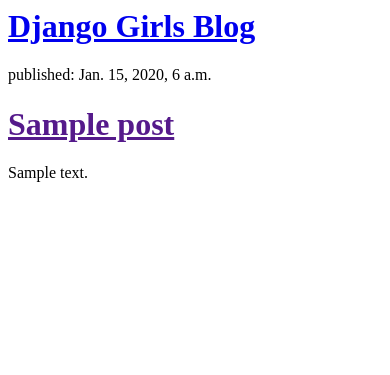
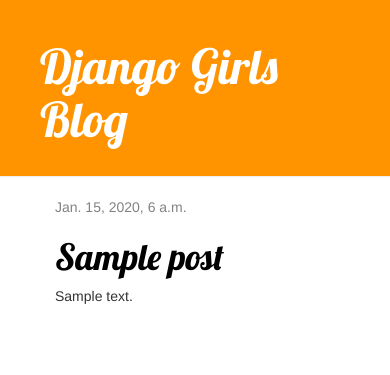
Before and after one commit to greemst/my-first-blog, a Django app: page / in a window 390 px wide. Shown: the top 375 px of the page. Run offline with Django 3.2, Linux system fonts and the light colour scheme; tables that the repository leaves empty hold one stand-in row (values such as "Sample post"); some libraries are stand-ins or nearby versions.

Commit message:
Added view and template for detailed blog post as well as CSS for the site.

```diff
--- /dev/null
+++ b/blog/templates/blog/base.html
@@ -0,0 +1,23 @@
+{% load staticfiles %}
+<html>
+    <head>
+        <title>Django Girls blog</title>
+        <link rel="stylesheet" href="//maxcdn.bootstrapcdn.com/bootstrap/3.2.0/css/bootstrap.min.css">
+        <link rel="stylesheet" href="//maxcdn.bootstrapcdn.com/bootstrap/3.2.0/css/bootstrap-theme.min.css">
+        <link href='//fonts.googleapis.com/css?family=Lobster&subset=latin,latin-ext' rel='stylesheet' type='text/css'>
+        <link rel="stylesheet" href="{% static 'css/blog.css' %}">
+    </head>
+    <body>
+        <div class="page-header">
+            <h1><a href="/">Django Girls Blog</a></h1>
+        </div>
+        <div class="content container">
+            <div class="row">
+                <div class="col-md-8">
+                {% block content %}
+                {% endblock %}
+                </div>
+            </div>
+        </div>
+    </body>
+</html>
--- a/blog/templates/blog/post_list.html
+++ b/blog/templates/blog/post_list.html
@@ -1,19 +1,13 @@
-<html>
-    <head>
-        <title>Django Girls blog</title>
-    </head>
-    <body>
-        <div>
-            <h1><a href="/">Django Girls Blog</a></h1>
+{% extends 'blog/base.html' %}
+
+{% block content %}
+    {% for post in posts %}
+        <div class="post">
+            <div class="date">
+                {{ post.published_date }}
+            </div>
+            <h1><a href="{% url 'post_detail' pk=post.pk %}">{{ post.title }}</a></h1>
+            <p>{{ post.text|linebreaksbr }}</p>
         </div>
-
-	   {% for post in posts %}
-	     <div>
-	         <p>published: {{ post.published_date }}</p>
-	         <h1><a href="">{{ post.title }}</a></h1>
-	         <p>{{ post.text|linebreaksbr }}</p>
-	     </div>
-	   {% endfor %}
-
-    </body>
-</html>
+    {% endfor %}
+{% endblock %}
--- a/blog/urls.py
+++ b/blog/urls.py
@@ -3,4 +3,5 @@ from . import views
 
 urlpatterns = [
     url(r'^$', views.post_list, name='post_list'),
+    url(r'^post/(?P<pk>\d+)/$', views.post_detail, name='post_detail'),
 ]
--- a/blog/views.py
+++ b/blog/views.py
@@ -1,5 +1,6 @@
 from django.shortcuts import render
 from django.utils import timezone
+from django.shortcuts import render, get_object_or_404
 from .models import Post
 
 # Create your views here.
@@ -7,3 +8,7 @@ from .models import Post
 def post_list(request):
 	posts = Post.objects.all()
 	return render(request, 'blog/post_list.html', {'posts': posts})
+
+def post_detail(request, pk):
+    post = get_object_or_404(Post, pk=pk)
+    return render(request, 'blog/post_detail.html', {'post': post})
```
Also changed, not shown: blog/templates/blog/post_detail.html (added, +13 -0 lines).
